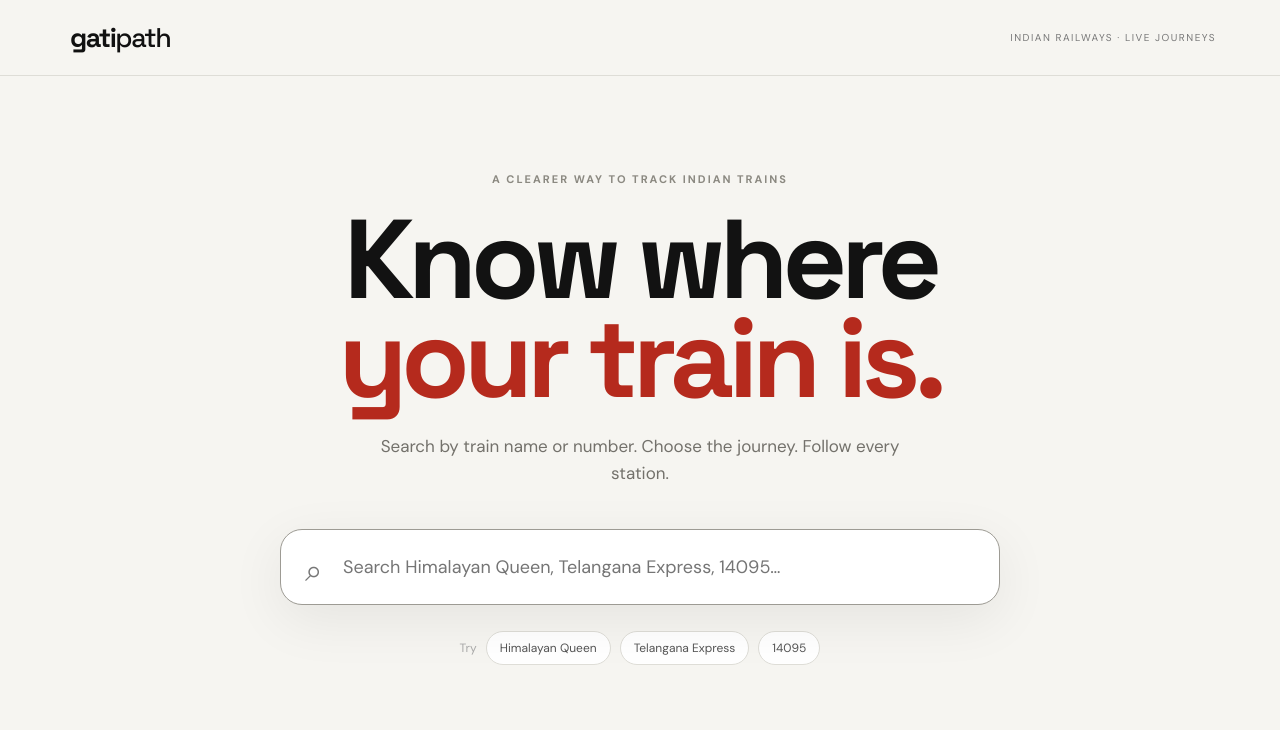
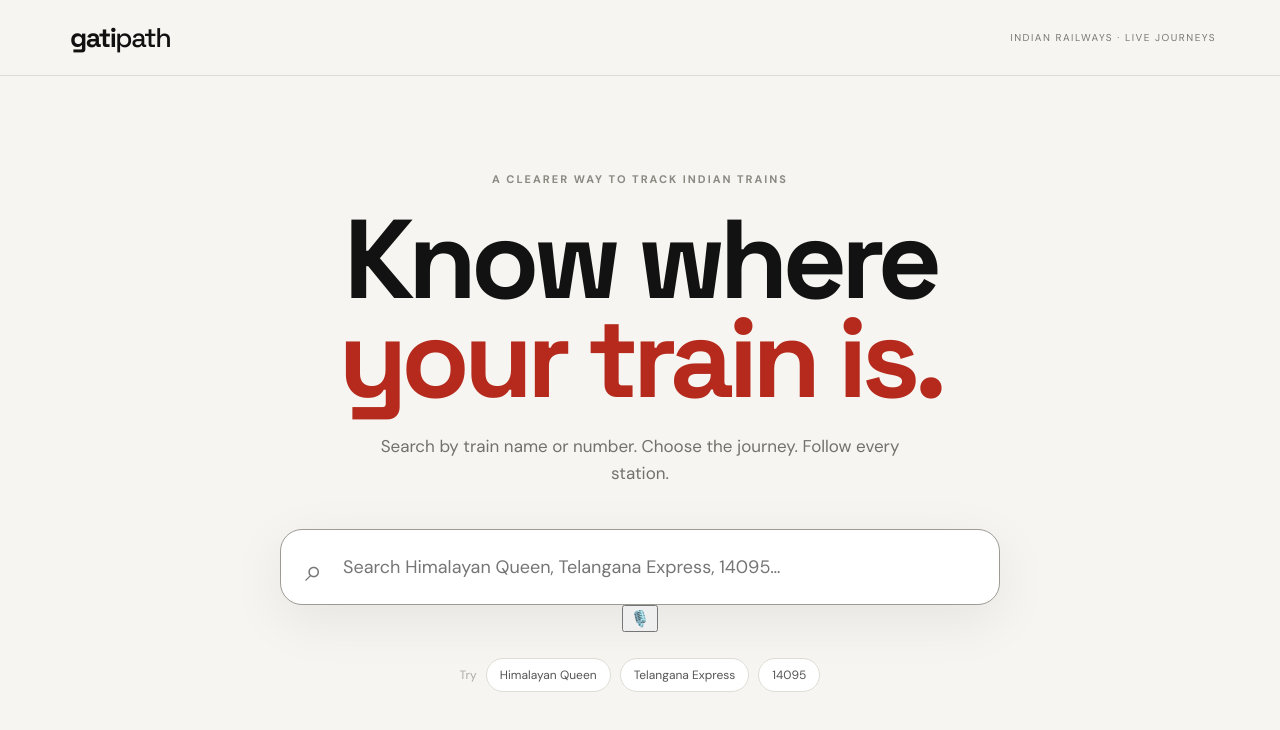
Before and after one commit to Kams01012003/gatipath, a React (Vite) app: page / in a window 1280 px wide. Shown: the top 730 px of the page. Built offline with nearby package versions, Linux system fonts and the light colour scheme.

Commit message:
Add voice search functionality to main component

```diff
--- a/src/main.jsx
+++ b/src/main.jsx
@@ -132,6 +132,41 @@ function App() {
   const [loading, setLoading] = useState(false);
   const [liveError, setLiveError] = useState("");
   const searchCacheRef = useRef(new Map());
+  const [listening, setListening] = useState(false);
+  const startVoiceSearch = () => {
+  const SpeechRecognition =
+    window.SpeechRecognition || window.webkitSpeechRecognition;
+
+  if (!SpeechRecognition) {
+    alert("Voice search is not supported in this browser.");
+    return;
+  }
+
+  const recognition = new SpeechRecognition();
+
+  recognition.lang = "en-IN";
+  recognition.interimResults = false;
+  recognition.continuous = false;
+
+  recognition.onstart = () => {
+    setListening(true);
+  };
+
+  recognition.onresult = (event) => {
+    const transcript = event.results[0][0].transcript;
+    setQuery(transcript);
+  };
+
+  recognition.onerror = () => {
+    setListening(false);
+  };
+
+  recognition.onend = () => {
+    setListening(false);
+  };
+
+  recognition.start();
+};
 
   useEffect(() => {
   const q = query.trim();
@@ -241,6 +276,14 @@ function App() {
         <div className="search-icon">⌕</div>
         <input autoFocus value={query} onChange={e => setQuery(e.target.value)}
           placeholder="Search Himalayan Queen, Telangana Express, 14095…" />
+        <button
+  type="button"
+  className={`voice-button ${listening ? "listening" : ""}`}
+  onClick={startVoiceSearch}
+  aria-label="Search by voice"
+>
+  🎙️
+</button>
         {query && <button className="clear" onClick={() => setQuery("")}>×</button>}
       </div>
       {searching && <div className="search-status">Searching live train directory…</div>}
```
